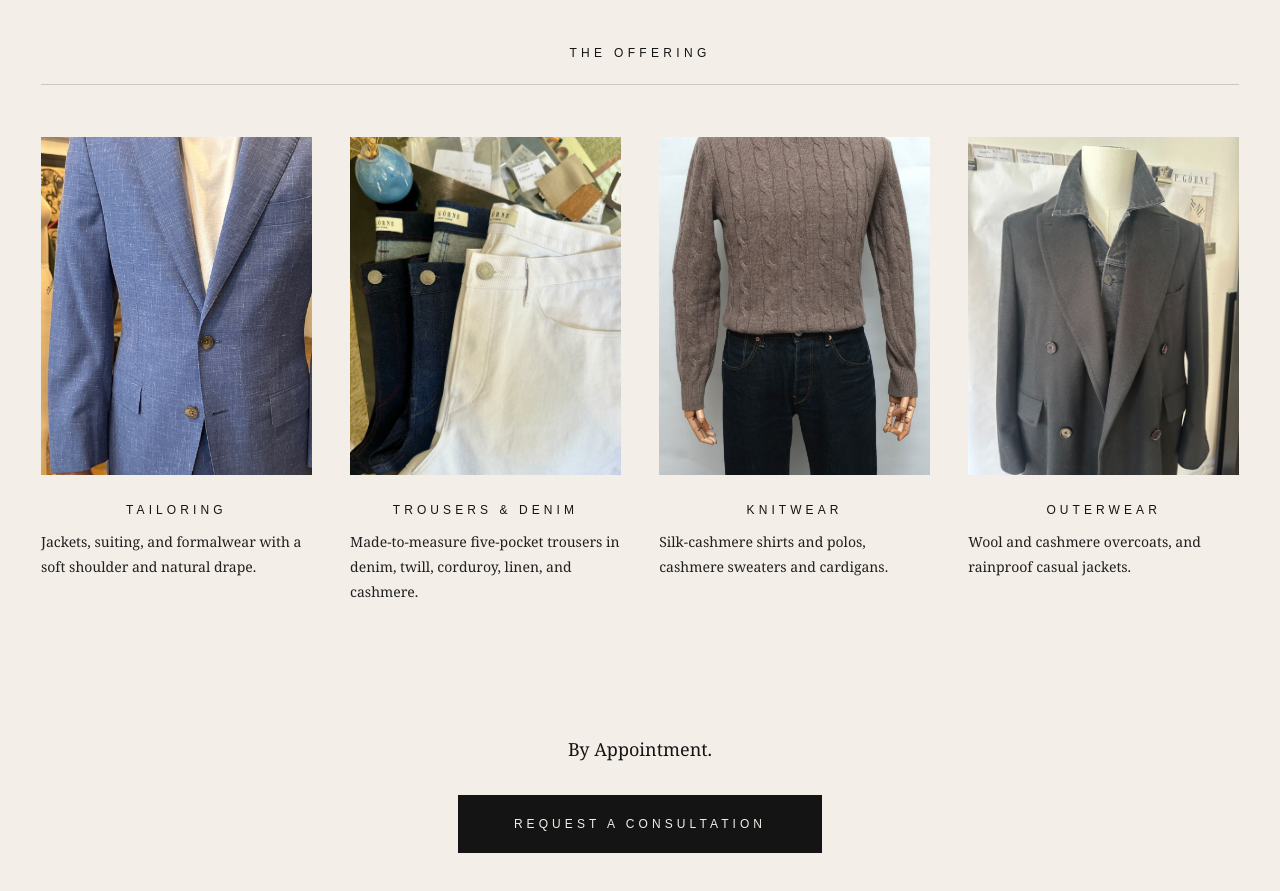
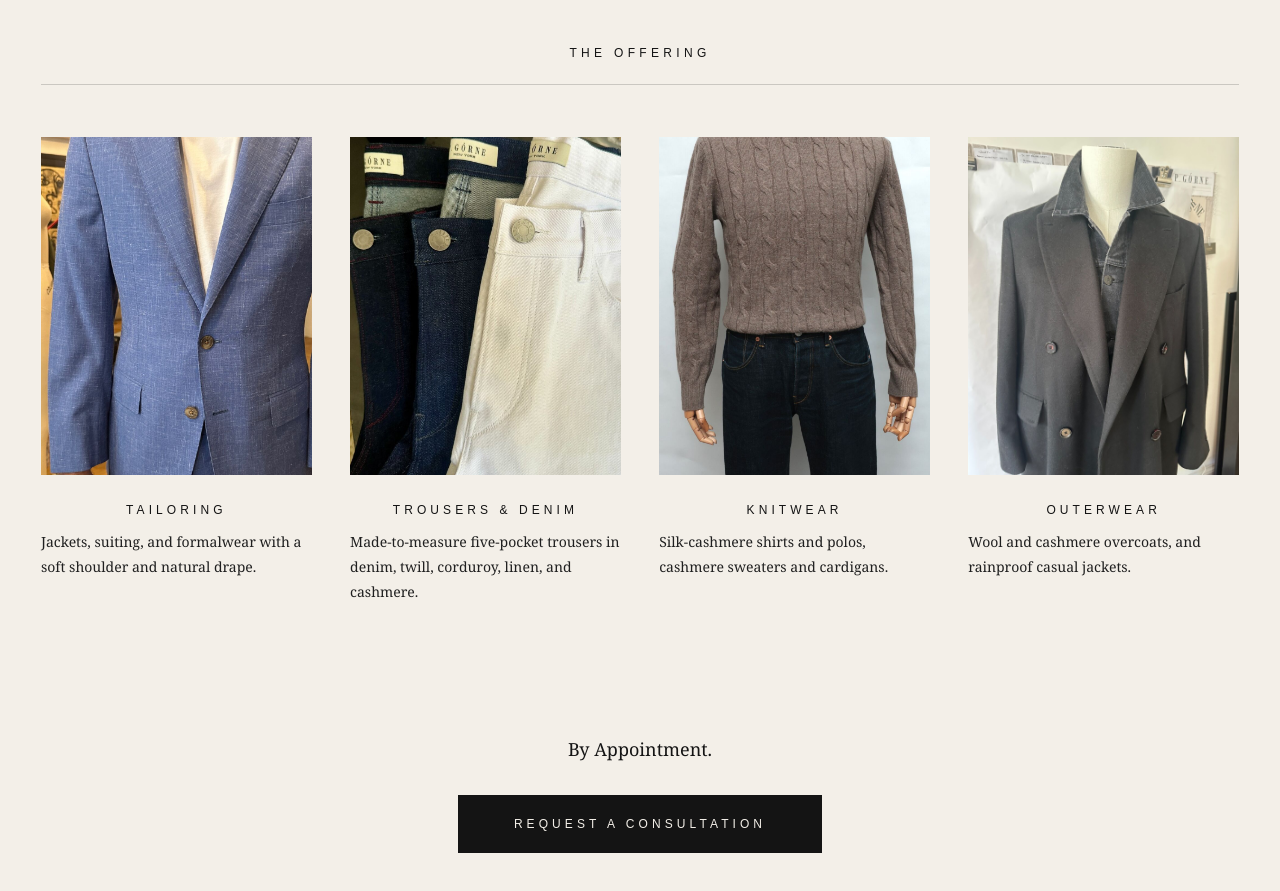
Before and after one commit to pgorny33/PGORNE, a plain HTML site: page ethos.html in a window 1280 px wide. Shown: the part 2560-3451 px from the top of the page. Drawn offline with Linux system fonts and the light colour scheme.

Commit message:
Ethos: crop the Trousers & Denim photo to just the jeans
Co-Authored-By: Devin AI <158243242+devin-ai-integration[bot]@users.noreply.github.com>

```diff
--- a/ethos.html
+++ b/ethos.html
@@ -205,7 +205,7 @@
       <h2 class="label" id="offering-heading">The Offering</h2>
       <div class="offering-grid">
         <div><figure><img src="/assets/images/galerie/business-attire/04.jpg" width="900" height="1600" alt="A blue P.GÓRNE made-to-measure jacket with a soft shoulder, worn" loading="lazy" /></figure><h3>Tailoring</h3><p>Jackets, suiting, and formalwear with a soft shoulder and natural drape.</p></div>
-        <div><figure><img src="/assets/images/galerie/casual-wear/22.jpg" width="1200" height="1600" alt="P.GÓRNE made-to-measure five-pocket trousers in navy denim and white" loading="lazy" /></figure><h3>Trousers &amp; Denim</h3><p>Made-to-measure five-pocket trousers in denim, twill, corduroy, linen, and cashmere.</p></div>
+        <div><figure><img src="/assets/images/ethos/offering-denim.jpg" width="960" height="1199" alt="P.GÓRNE made-to-measure five-pocket trousers in navy denim and white" loading="lazy" /></figure><h3>Trousers &amp; Denim</h3><p>Made-to-measure five-pocket trousers in denim, twill, corduroy, linen, and cashmere.</p></div>
         <div><figure><img src="/assets/images/galerie/casual-wear/15.jpg" width="998" height="1600" alt="A P.GÓRNE cashmere cable-knit sweater" loading="lazy" /></figure><h3>Knitwear</h3><p>Silk-cashmere shirts and polos, cashmere sweaters and cardigans.</p></div>
         <div><figure><img src="/assets/images/galerie/formalwear/06.jpg" width="1200" height="1600" alt="A P.GÓRNE double-breasted wool overcoat" loading="lazy" /></figure><h3>Outerwear</h3><p>Wool and cashmere overcoats, and rainproof casual jackets.</p></div>
       </div>
```
Also changed, not shown: assets/images/ethos/offering-denim.jpg (added).
